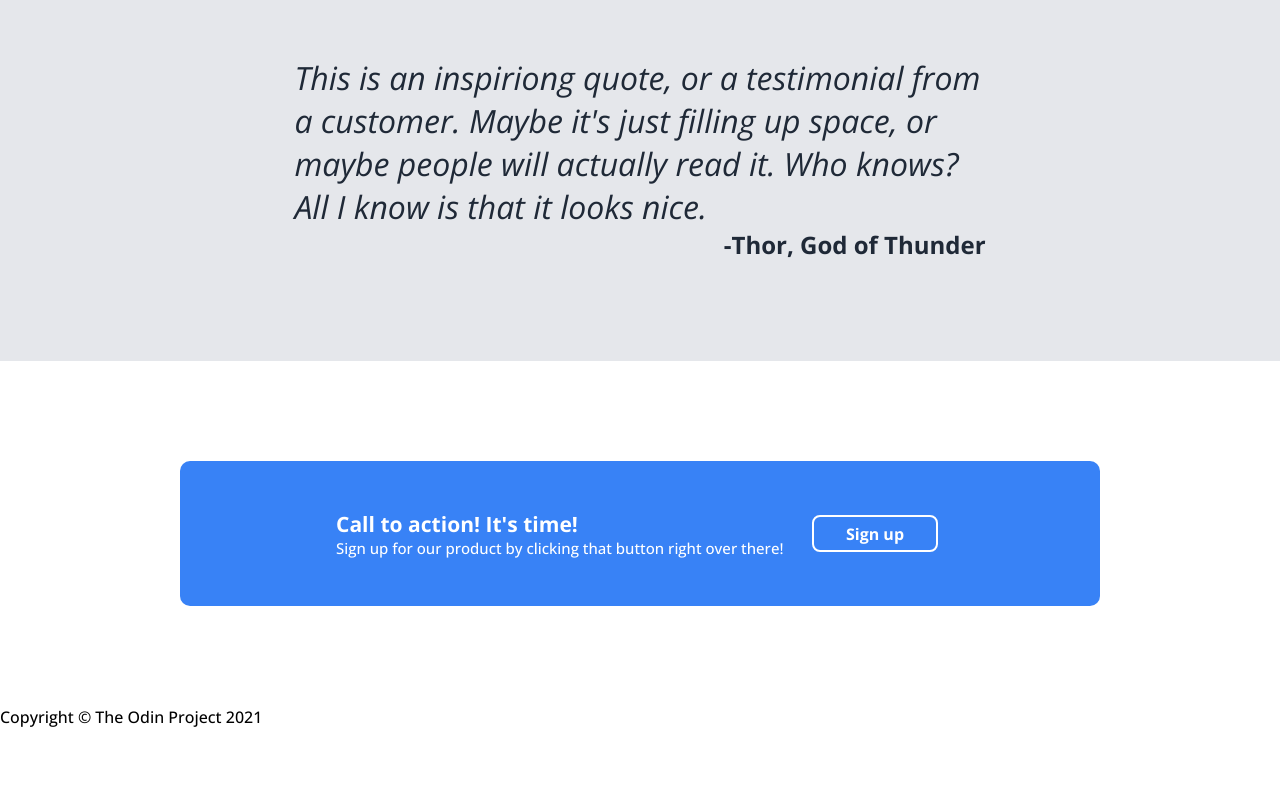
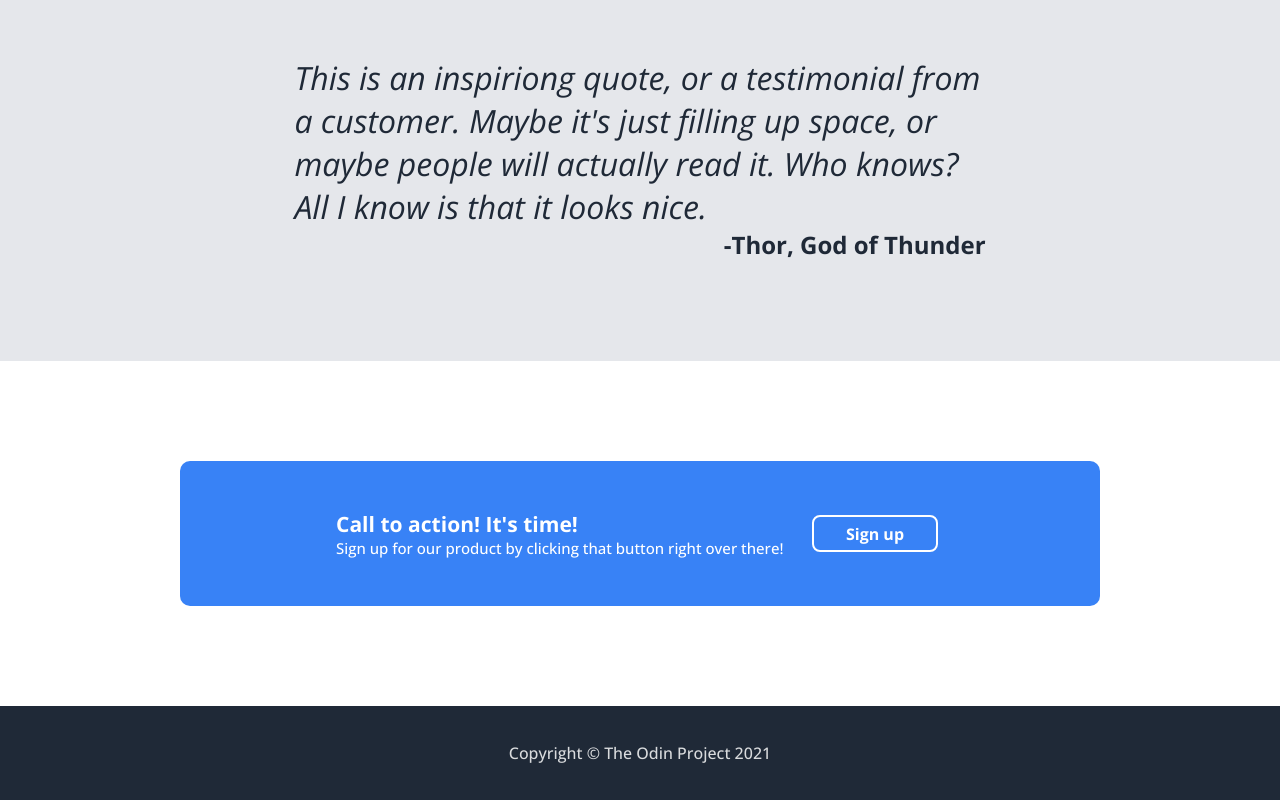
Before and after one commit to Bossolin/odin-landing-page, a plain HTML site: page index.html in a window 1280 px wide. Shown: the part 996-1796 px from the top of the page. Before the commit the page ends 1724 px from the top, so only its background shows below. Drawn offline with nearby package versions, Linux system fonts and the light colour scheme.

Commit message:
added footer css and fixed various css values

```diff
--- a/styles.css
+++ b/styles.css
@@ -42,6 +42,7 @@ main {
   background-color: #1f2937;
   padding: 100px 15%;
   flex: 1;
+  gap: 18px;
 }
 
 .intro-text,
@@ -168,3 +169,12 @@ main {
 .signup-text p {
   font-size: 15px;
 }
+
+footer {
+  background-color: #1f2937;
+  color: #d9dbdd;
+  display: flex;
+  justify-content: center;
+  align-items: center;
+  padding: 36px;
+}
```
